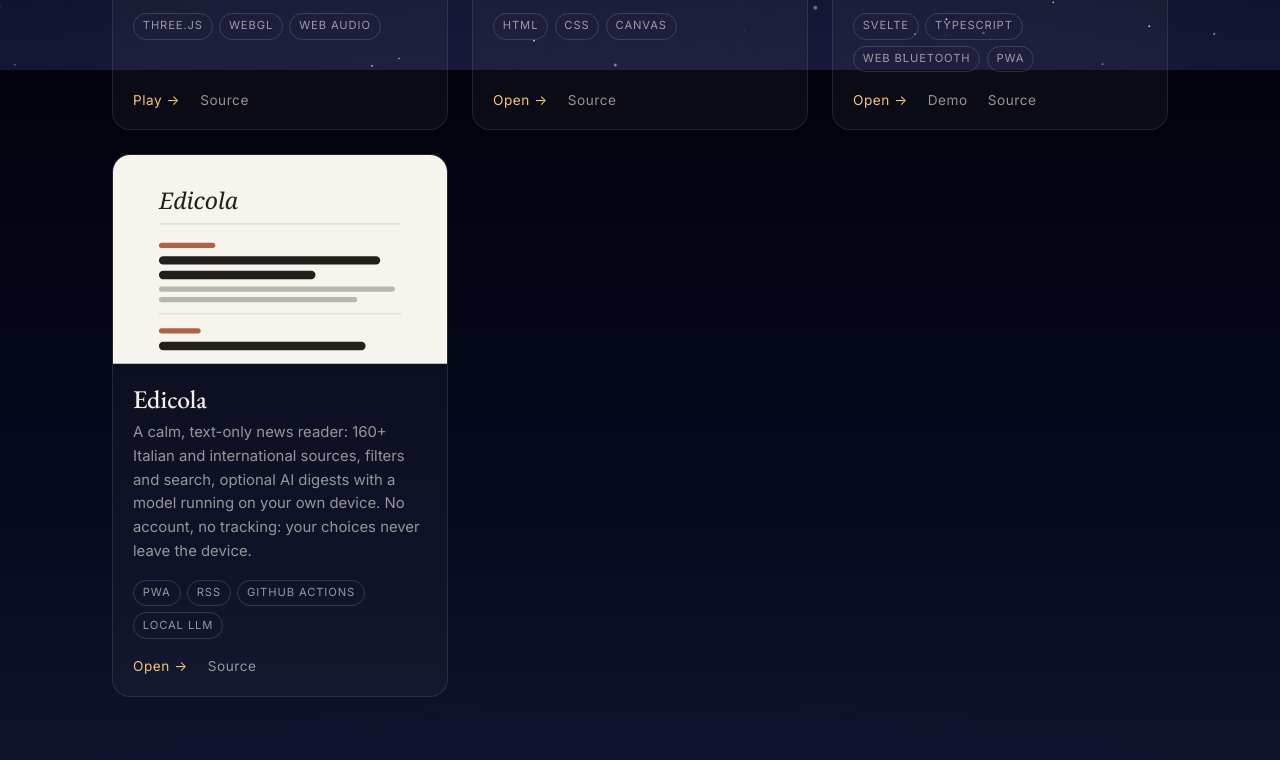
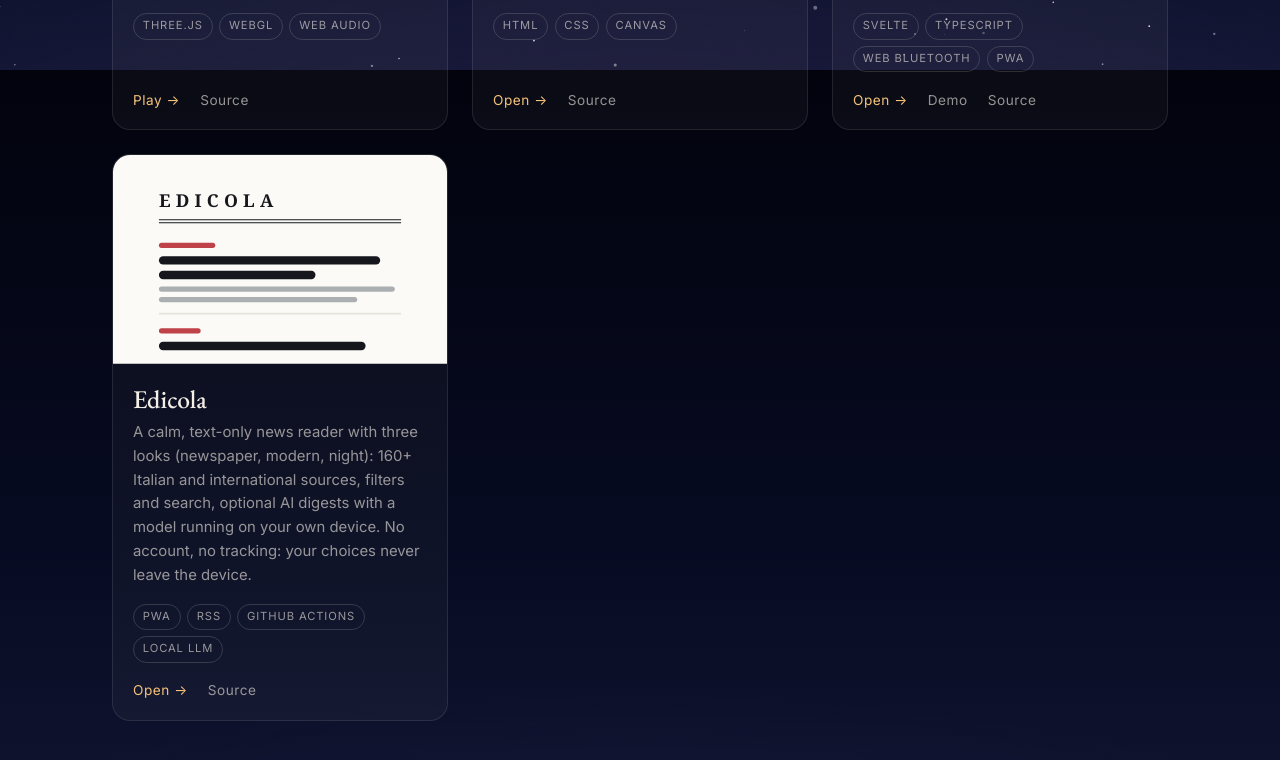
Before and after one commit to claudioaccolito/claudioaccolito.github.io, a plain HTML site: page index.html in a window 1280 px wide. Shown: the part 730-1490 px from the top of the page. Drawn offline with Linux system fonts and the light colour scheme.

Commit message:
Home: Edicola card matches the new newspaper look
Co-Authored-By: Claude Opus 5.5 <noreply@anthropic.com>
Claude-Session: https://claude.ai/code/session_01HqskQP6WFymWXFRwxsPYX6

```diff
--- a/index.html
+++ b/index.html
@@ -162,24 +162,24 @@
 			<article class="card">
 				<a class="preview" href="news/" tabindex="-1" aria-hidden="true">
 					<svg viewBox="0 0 320 200" preserveAspectRatio="xMidYMid slice">
-						<rect width="320" height="200" fill="#f7f4ee"/>
-						<text x="44" y="52" font-family="Georgia, serif" font-style="italic" font-size="22" fill="#22201c">Edicola</text>
-						<line x1="44" y1="66" x2="276" y2="66" stroke="#e7e1d6" stroke-width="1.5"/>
+						<rect width="320" height="200" fill="#fbfaf7"/>
+						<text x="44" y="50" font-family="Georgia, serif" font-weight="600" font-size="17" letter-spacing="5" fill="#15171c">EDICOLA</text>
+						<line x1="44" y1="62" x2="276" y2="62" stroke="#15171c" stroke-width="1"/><line x1="44" y1="65" x2="276" y2="65" stroke="#15171c" stroke-width="1"/>
 						<g class="news-lines">
-							<rect x="44" y="84" width="54" height="5" rx="2.5" fill="#a24a2a" opacity="0.85"/>
-							<rect x="44" y="97" width="212" height="8" rx="4" fill="#22201c"/>
-							<rect x="44" y="111" width="150" height="8" rx="4" fill="#22201c"/>
-							<rect x="44" y="126" width="226" height="5" rx="2.5" fill="#6f6a61" opacity="0.45"/>
-							<rect x="44" y="136" width="190" height="5" rx="2.5" fill="#6f6a61" opacity="0.45"/>
-							<line x1="44" y1="152" x2="276" y2="152" stroke="#e7e1d6" stroke-width="1.5"/>
-							<rect x="44" y="166" width="40" height="5" rx="2.5" fill="#a24a2a" opacity="0.85"/>
-							<rect x="44" y="179" width="198" height="8" rx="4" fill="#22201c"/>
+							<rect x="44" y="84" width="54" height="5" rx="2.5" fill="#b4232a" opacity="0.85"/>
+							<rect x="44" y="97" width="212" height="8" rx="4" fill="#15171c"/>
+							<rect x="44" y="111" width="150" height="8" rx="4" fill="#15171c"/>
+							<rect x="44" y="126" width="226" height="5" rx="2.5" fill="#4d525d" opacity="0.45"/>
+							<rect x="44" y="136" width="190" height="5" rx="2.5" fill="#4d525d" opacity="0.45"/>
+							<line x1="44" y1="152" x2="276" y2="152" stroke="#e6e3dc" stroke-width="1.5"/>
+							<rect x="44" y="166" width="40" height="5" rx="2.5" fill="#b4232a" opacity="0.85"/>
+							<rect x="44" y="179" width="198" height="8" rx="4" fill="#15171c"/>
 						</g>
 					</svg>
 				</a>
 				<div class="card-body">
 					<h2><a class="title" href="news/">Edicola</a></h2>
-					<p>A calm, text-only news reader: 160+ Italian and international sources, filters and search, optional AI digests with a model running on your own device. No account, no tracking: your choices never leave the device.</p>
+					<p>A calm, text-only news reader with three looks (newspaper, modern, night): 160+ Italian and international sources, filters and search, optional AI digests with a model running on your own device. No account, no tracking: your choices never leave the device.</p>
 					<ul class="tags"><li>PWA</li><li>RSS</li><li>GitHub Actions</li><li>Local LLM</li></ul>
 					<p class="links"><a href="news/">Open</a><a class="src" href="https://github.com/claudioaccolito/news">Source</a></p>
 				</div>
```
